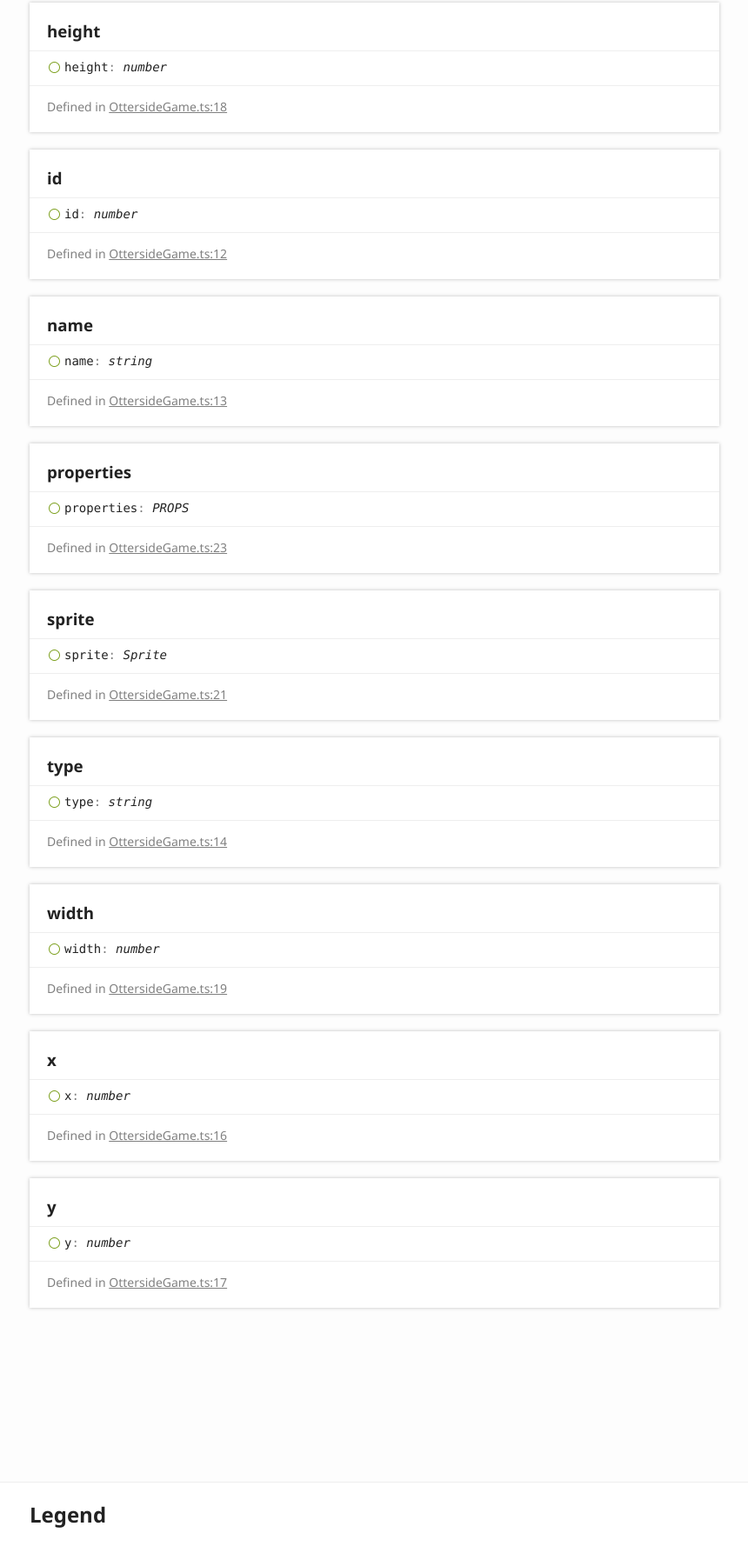
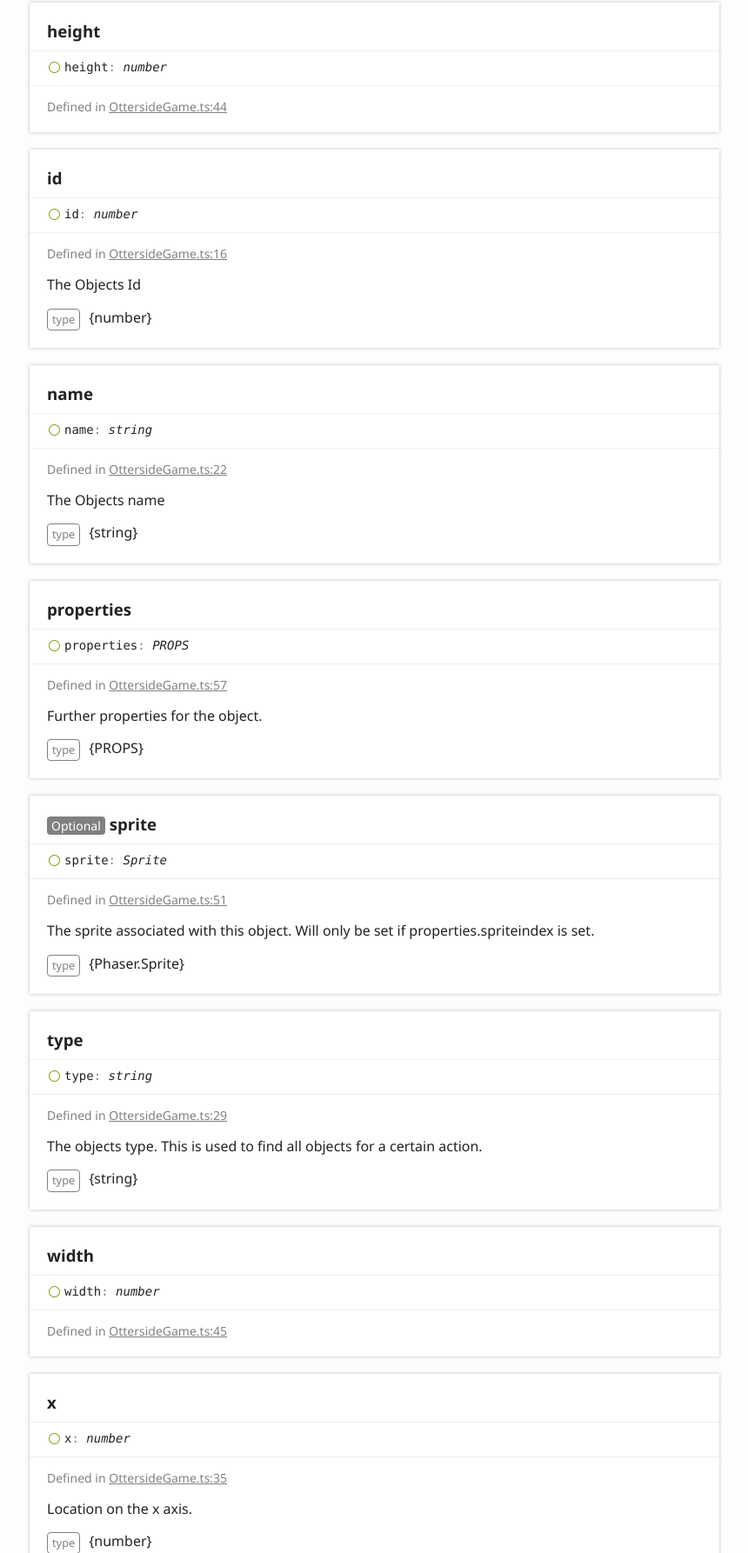
Before and after one commit to furti/otterside, a website: page doc/api/interfaces/_ottersidegame_.otterside.gameobject.html in a window 1280 px wide. Shown: the part 952-2738 px from the top of the page at 87% size, without its empty margins (6-866 px from the left). Drawn offline with Linux system fonts and the light colour scheme.

Commit message:
Improved documentation

```diff
--- a/doc/api/interfaces/_ottersidegame_.otterside.gameobject.html
+++ b/doc/api/interfaces/_ottersidegame_.otterside.gameobject.html
@@ -130,7 +130,7 @@
 					<div class="tsd-signature tsd-kind-icon">height<span class="tsd-signature-symbol">:</span> <span class="tsd-signature-type">number</span></div>
 					<aside class="tsd-sources">
 						<ul>
-							<li>Defined in <a href="https://github.com/furti/otterside/blob/master/src/web/scripts/OttersideGame.ts#L18">OttersideGame.ts:18</a></li>
+							<li>Defined in <a href="https://github.com/furti/otterside/blob/master/src/web/scripts/OttersideGame.ts#L44">OttersideGame.ts:44</a></li>
 						</ul>
 					</aside>
 				</section>
@@ -140,9 +140,19 @@
 					<div class="tsd-signature tsd-kind-icon">id<span class="tsd-signature-symbol">:</span> <span class="tsd-signature-type">number</span></div>
 					<aside class="tsd-sources">
 						<ul>
-							<li>Defined in <a href="https://github.com/furti/otterside/blob/master/src/web/scripts/OttersideGame.ts#L12">OttersideGame.ts:12</a></li>
+							<li>Defined in <a href="https://github.com/furti/otterside/blob/master/src/web/scripts/OttersideGame.ts#L16">OttersideGame.ts:16</a></li>
 						</ul>
 					</aside>
+					<div class="tsd-comment tsd-typography">
+						<div class="lead">
+							<p>The Objects Id</p>
+						</div>
+						<dl class="tsd-comment-tags">
+							<dt>type</dt>
+							<dd><p>{number}</p>
+							</dd>
+						</dl>
+					</div>
 				</section>
 				<section class="tsd-panel tsd-member tsd-kind-property tsd-parent-kind-interface">
 					<a name="name" class="tsd-anchor"></a>
@@ -150,9 +160,19 @@
 					<div class="tsd-signature tsd-kind-icon">name<span class="tsd-signature-symbol">:</span> <span class="tsd-signature-type">string</span></div>
 					<aside class="tsd-sources">
 						<ul>
-							<li>Defined in <a href="https://github.com/furti/otterside/blob/master/src/web/scripts/OttersideGame.ts#L13">OttersideGame.ts:13</a></li>
+							<li>Defined in <a href="https://github.com/furti/otterside/blob/master/src/web/scripts/OttersideGame.ts#L22">OttersideGame.ts:22</a></li>
 						</ul>
 					</aside>
+					<div class="tsd-comment tsd-typography">
+						<div class="lead">
+							<p>The Objects name</p>
+						</div>
+						<dl class="tsd-comment-tags">
+							<dt>type</dt>
+							<dd><p>{string}</p>
+							</dd>
+						</dl>
+					</div>
 				</section>
 				<section class="tsd-panel tsd-member tsd-kind-property tsd-parent-kind-interface">
 					<a name="properties" class="tsd-anchor"></a>
@@ -160,19 +180,39 @@
 					<div class="tsd-signature tsd-kind-icon">properties<span class="tsd-signature-symbol">:</span> <span class="tsd-signature-type">PROPS</span></div>
 					<aside class="tsd-sources">
 						<ul>
-							<li>Defined in <a href="https://github.com/furti/otterside/blob/master/src/web/scripts/OttersideGame.ts#L23">OttersideGame.ts:23</a></li>
+							<li>Defined in <a href="https://github.com/furti/otterside/blob/master/src/web/scripts/OttersideGame.ts#L57">OttersideGame.ts:57</a></li>
 						</ul>
 					</aside>
+					<div class="tsd-comment tsd-typography">
+						<div class="lead">
+							<p>Further properties for the object.</p>
+						</div>
+						<dl class="tsd-comment-tags">
+							<dt>type</dt>
+							<dd><p>{PROPS}</p>
+							</dd>
+						</dl>
+					</div>
 				</section>
 				<section class="tsd-panel tsd-member tsd-kind-property tsd-parent-kind-interface">
 					<a name="sprite" class="tsd-anchor"></a>
-					<h3>sprite</h3>
+					<h3><span class="tsd-flag ts-flagOptional">Optional</span> sprite</h3>
 					<div class="tsd-signature tsd-kind-icon">sprite<span class="tsd-signature-symbol">:</span> <span class="tsd-signature-type">Sprite</span></div>
 					<aside class="tsd-sources">
 						<ul>
-							<li>Defined in <a href="https://github.com/furti/otterside/blob/master/src/web/scripts/OttersideGame.ts#L21">OttersideGame.ts:21</a></li>
+							<li>Defined in <a href="https://github.com/furti/otterside/blob/master/src/web/scripts/OttersideGame.ts#L51">OttersideGame.ts:51</a></li>
 						</ul>
 					</aside>
+					<div class="tsd-comment tsd-typography">
+						<div class="lead">
+							<p>The sprite associated with this object. Will only be set if properties.spriteindex is set.</p>
+						</div>
+						<dl class="tsd-comment-tags">
+							<dt>type</dt>
+							<dd><p>{Phaser.Sprite}</p>
+							</dd>
+						</dl>
+					</div>
 				</section>
 				<section class="tsd-panel tsd-member tsd-kind-property tsd-parent-kind-interface">
 					<a name="type" class="tsd-anchor"></a>
@@ -180,9 +220,19 @@
 					<div class="tsd-signature tsd-kind-icon">type<span class="tsd-signature-symbol">:</span> <span class="tsd-signature-type">string</span></div>
 					<aside class="tsd-sources">
 						<ul>
-							<li>Defined in <a href="https://github.com/furti/otterside/blob/master/src/web/scripts/OttersideGame.ts#L14">OttersideGame.ts:14</a></li>
+							<li>Defined in <a href="https://github.com/furti/otterside/blob/master/src/web/scripts/OttersideGame.ts#L29">OttersideGame.ts:29</a></li>
 						</ul>
 					</aside>
+					<div class="tsd-comment tsd-typography">
+						<div class="lead">
+							<p>The objects type. This is used to find all objects for a certain action.</p>
+						</div>
+						<dl class="tsd-comment-tags">
+							<dt>type</dt>
+							<dd><p>{string}</p>
+							</dd>
+						</dl>
+					</div>
 				</section>
 				<section class="tsd-panel tsd-member tsd-kind-property tsd-parent-kind-interface">
 					<a name="width" class="tsd-anchor"></a>
@@ -190,7 +240,7 @@
 					<div class="tsd-signature tsd-kind-icon">width<span class="tsd-signature-symbol">:</span> <span class="tsd-signature-type">number</span></div>
 					<aside class="tsd-sources">
 						<ul>
-							<li>Defined in <a href="https://github.com/furti/otterside/blob/master/src/web/scripts/OttersideGame.ts#L19">OttersideGame.ts:19</a></li>
+							<li>Defined in <a href="https://github.com/furti/otterside/blob/master/src/web/scripts/OttersideGame.ts#L45">OttersideGame.ts:45</a></li>
 						</ul>
 					</aside>
 				</section>
@@ -200,9 +250,19 @@
 					<div class="tsd-signature tsd-kind-icon">x<span class="tsd-signature-symbol">:</span> <span class="tsd-signature-type">number</span></div>
 					<aside class="tsd-sources">
 						<ul>
-							<li>Defined in <a href="https://github.com/furti/otterside/blob/master/src/web/scripts/OttersideGame.ts#L16">OttersideGame.ts:16</a></li>
+							<li>Defined in <a href="https://github.com/furti/otterside/blob/master/src/web/scripts/OttersideGame.ts#L35">OttersideGame.ts:35</a></li>
 						</ul>
 					</aside>
+					<div class="tsd-comment tsd-typography">
+						<div class="lead">
+							<p>Location on the x axis.</p>
+						</div>
+						<dl class="tsd-comment-tags">
+							<dt>type</dt>
+							<dd><p>{number}</p>
+							</dd>
+						</dl>
+					</div>
 				</section>
 				<section class="tsd-panel tsd-member tsd-kind-property tsd-parent-kind-interface">
 					<a name="y" class="tsd-anchor"></a>
@@ -210,9 +270,19 @@
 					<div class="tsd-signature tsd-kind-icon">y<span class="tsd-signature-symbol">:</span> <span class="tsd-signature-type">number</span></div>
 					<aside class="tsd-sources">
 						<ul>
-							<li>Defined in <a href="https://github.com/furti/otterside/blob/master/src/web/scripts/OttersideGame.ts#L17">OttersideGame.ts:17</a></li>
+							<li>Defined in <a href="https://github.com/furti/otterside/blob/master/src/web/scripts/OttersideGame.ts#L41">OttersideGame.ts:41</a></li>
 						</ul>
 					</aside>
+					<div class="tsd-comment tsd-typography">
+						<div class="lead">
+							<p>Location on the y axis.</p>
+						</div>
+						<dl class="tsd-comment-tags">
+							<dt>type</dt>
+							<dd><p>{number}</p>
+							</dd>
+						</dl>
+					</div>
 				</section>
 			</section>
 		</div>
--- a/gulpfile.js
+++ b/gulpfile.js
@@ -26,7 +26,7 @@ gulp.task('html', function() {
     .pipe(gulp.dest('./target'));
 });
 
-gulp.task('ts', ['typedoc'], function() {
+gulp.task('ts', function() {
   var result = tsProject.src()
     .pipe(ts(tsProject));
 
```
Also changed, not shown: doc/api/interfaces/_ottersidegame_.otterside.gameobjectproperties.html (+22 -2 lines), doc/api/interfaces/_ottersidegame_.otterside.riddleobjectproperties.html (+33 -3 lines), doc/api/modules/_ottersidegame_.otterside.ottersidegame.html (+1 -1 lines), src/web/scripts/OttersideGame.ts (+48 -1 lines).
